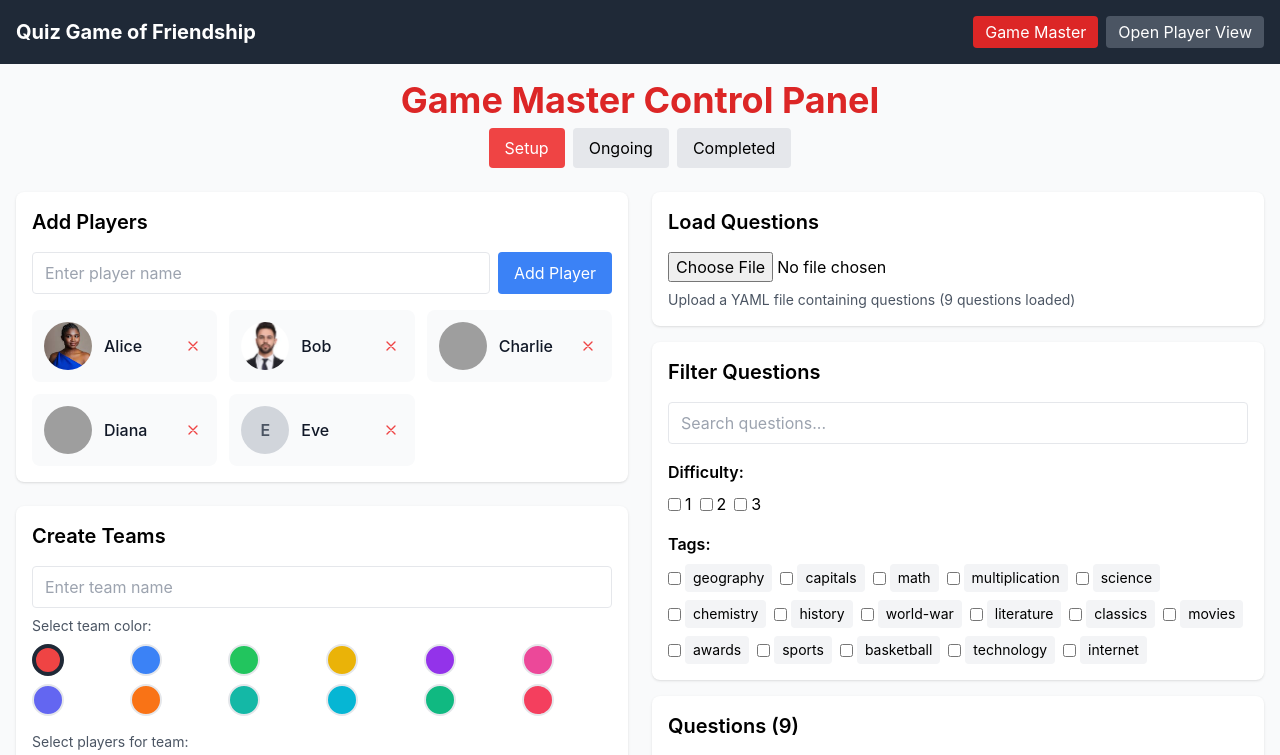
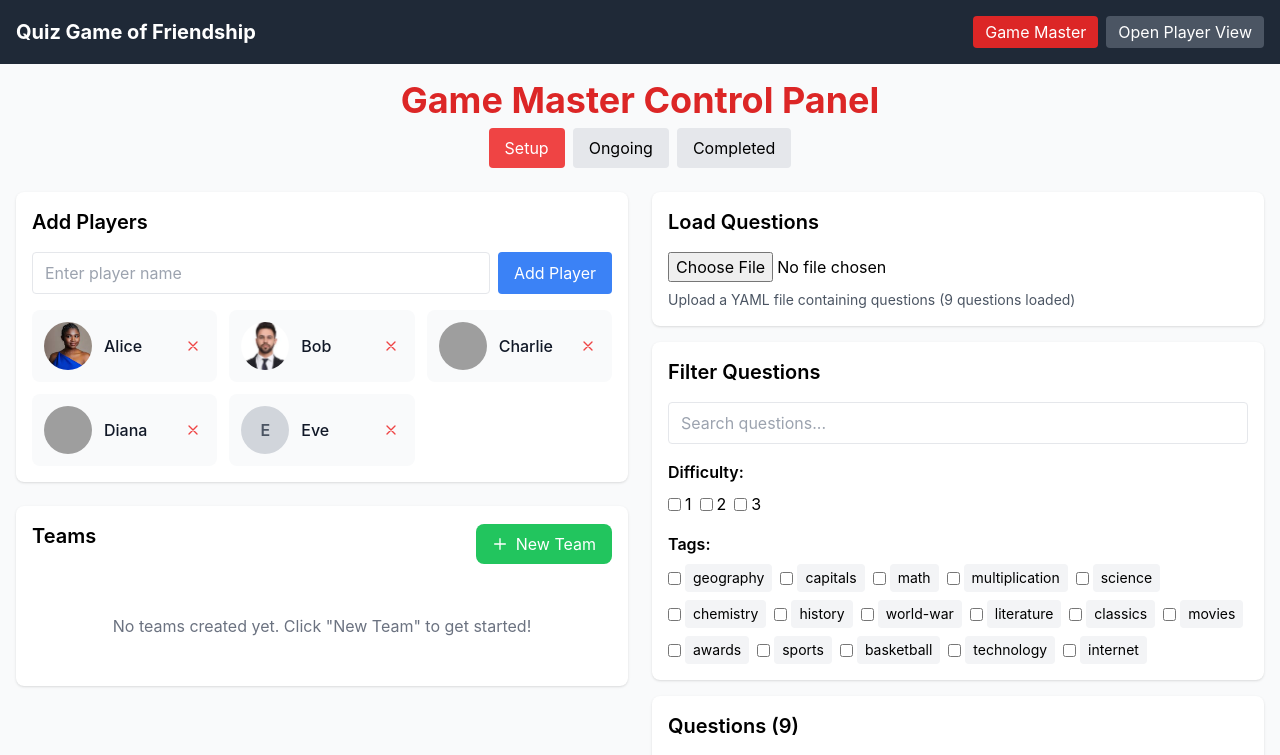
Before and after one commit to Boulkiess/game-of-friendship, a React (Create React App) app: page / in a window 1280 px wide. Shown: the top 755 px of the page. Built offline with nearby package versions, Linux system fonts and the light colour scheme; grey boxes are pictures that could not be loaded.

Commit message:
Add updateTeam functionality to GameContext; implement reducer case and dispatch logic

```diff
--- a/src/components/gamemaster/PlayerSetup.tsx
+++ b/src/components/gamemaster/PlayerSetup.tsx
@@ -1,4 +1,4 @@
-import React, { useState, useEffect } from 'react';
+import React, { useState, useEffect, useMemo } from 'react';
 import { useGame } from '../../context/GameContext';
 import { Player, Team } from '../../types';
 import { usePlayerSetupStyles, TEAM_COLORS } from '../../hooks/useStyles';
@@ -14,26 +14,27 @@ export const PlayerSetup: React.FC = () => {
     removePlayer,
     addTeam,
     removeTeam,
-    updateTeamColor
+    updateTeamColor,
+    updateTeam
   } = useGame();
   const styles = usePlayerSetupStyles();
 
   const [playerName, setPlayerName] = useState('');
-  const [teamName, setTeamName] = useState('');
-  const [selectedPlayers, setSelectedPlayers] = useState<string[]>([]);
-  const [selectedColor, setSelectedColor] = useState(TEAM_COLORS[0].value);
+  const [colorPickerTeamId, setColorPickerTeamId] = useState<string | null>(null);
+
+  // Calculate all assigned players once for all teams
+  const allAssignedPlayers = useMemo(() => {
+    return teams.flatMap(t => t.players.map(p => p.name));
+  }, [teams]);
+
+  // Calculate available players (unassigned to any team)
+  const availablePlayers = useMemo(() => {
+    return players.filter(player => !allAssignedPlayers.includes(player.name));
+  }, [players, allAssignedPlayers]);
 
   // Get used colors to help with selection
   const usedColors = teams.map(team => team.color);
   const availableColors = TEAM_COLORS.filter(color => !usedColors.includes(color.value));
-  const suggestedColor = availableColors.length > 0 ? availableColors[0].value : TEAM_COLORS[0].value;
-
-  // Update suggested color when teams change
-  useEffect(() => {
-    if (!usedColors.includes(selectedColor)) return;
-    const nextAvailable = availableColors[0]?.value || TEAM_COLORS[0].value;
-    setSelectedColor(nextAvailable);
-  }, [teams]);
 
   const handleAddPlayer = () => {
     if (playerName.trim() && !players.find(p => p.name === playerName)) {
@@ -42,34 +43,48 @@ export const PlayerSetup: React.FC = () => {
     }
   };
 
-  const handleCreateTeam = () => {
-    if (teamName.trim() && selectedPlayers.length > 0) {
-      const teamPlayers = players.filter(p => selectedPlayers.includes(p.name));
-      const team: Team = {
-        id: Date.now().toString(),
-        name: teamName.trim(),
-        players: teamPlayers,
-        color: selectedColor
+  const handleCreateNewTeam = () => {
+    const newTeam: Team = {
+      id: Date.now().toString(),
+      name: `New Team (${teams.length + 1})`,
+      players: [],
+      color: availableColors[0]?.value || TEAM_COLORS[0].value
+    };
+    addTeam(newTeam);
+  };
+
+  const handleColorSelect = (teamId: string, color: string) => {
+    updateTeamColor(teamId, color);
+    setColorPickerTeamId(null);
+  };
+
+  const handleAddPlayerToTeam = (teamId: string, player: Player) => {
+    const team = teams.find(t => t.id === teamId);
+    if (team && !team.players.find(p => p.name === player.name)) {
+      const updatedTeam = {
+        ...team,
+        players: [...team.players, player]
       };
-      addTeam(team);
-      setTeamName('');
-      setSelectedPlayers([]);
-      // Auto-select next available color
-      const nextAvailable = TEAM_COLORS.find(color =>
-        !usedColors.includes(color.value) && color.value !== selectedColor
-      );
-      if (nextAvailable) {
-        setSelectedColor(nextAvailable.value);
-      }
+      updateTeam(teamId, updatedTeam);
     }
   };
 
-  const togglePlayerSelection = (playerName: string) => {
-    setSelectedPlayers(prev =>
-      prev.includes(playerName)
-        ? prev.filter(name => name !== playerName)
-        : [...prev, playerName]
-    );
+  const handleRemovePlayerFromTeam = (teamId: string, playerName: string) => {
+    const team = teams.find(t => t.id === teamId);
+    if (team) {
+      const updatedTeam = {
+        ...team,
+        players: team.players.filter(p => p.name !== playerName)
+      };
+      updateTeam(teamId, updatedTeam);
+    }
+  };
+
+  const handleUpdateTeamName = (teamId: string, name: string) => {
+    const team = teams.find(t => t.id === teamId);
+    if (team) {
+      updateTeam(teamId, { ...team, name });
+    }
   };
 
   const renderPlayerCard = (player: Player) => (
@@ -91,6 +106,124 @@ export const PlayerSetup: React.FC = () => {
       </button>
     </div>
   );
+
+  const renderTeamEditor = (team: Team) => {
+    const isColorPickerOpen = colorPickerTeamId === team.id;
+
+    return (
+      <div key={team.id} className={styles.teamItem}>
+        <div className={styles.teamHeader}>
+          <div className="flex items-center space-x-3">
+            <div
+              className={`${styles.teamColorIndicator} cursor-pointer hover:scale-110 transition-transform relative`}
+              style={{ backgroundColor: team.color }}
+              onClick={() => setColorPickerTeamId(isColorPickerOpen ? null : team.id)}
+              title="Click to change color"
+            />
+
+            {/* Color picker dropdown */}
+            {isColorPickerOpen && (
+              <div className="absolute z-10 mt-2 p-2 bg-white border rounded-lg shadow-lg">
+                <div className="grid grid-cols-4 gap-2">
+                  {TEAM_COLORS.map(color => (
+                    <button
+                      key={color.value}
+                      onClick={() => handleColorSelect(team.id, color.value)}
+                      className={`w-8 h-8 rounded-full border-2 cursor-pointer hover:scale-110 transition-transform ${team.color === color.value ? 'border-gray-800' : 'border-gray-300'
+                        }`}
+                      style={{ backgroundColor: color.value }}
+                      title={color.name}
+                      disabled={usedColors.includes(color.value) && color.value !== team.color}
+                    />
+                  ))}
+                </div>
+              </div>
+            )}
+
+            <input
+              type="text"
+              value={team.name}
+              onChange={(e) => handleUpdateTeamName(team.id, e.target.value)}
+              className="text-lg font-semibold bg-transparent border-b border-gray-300 focus:border-blue-500 outline-none flex-1"
+              placeholder="Team name"
+            />
+          </div>
+          <div className="flex items-center space-x-2">
+            <button
+              onClick={() => removeTeam(team.id)}
+              className="text-gray-400 hover:text-red-500 p-1 rounded hover:bg-red-50 transition-colors"
+              title="Remove team"
+            >
+              <svg className="w-5 h-5" fill="none" stroke="currentColor" viewBox="0 0 24 24">
+                <path strokeLinecap="round" strokeLinejoin="round" strokeWidth={2} d="M6 18L18 6M6 6l12 12" />
+              </svg>
+            </button>
+          </div>
+        </div>
+
+        {/* Current Team Members */}
+        <div className="mt-3">
+          <span className="font-medium text-sm text-gray-700">Team Members ({team.players.length}):</span>
+          <div className="flex flex-wrap gap-2 mt-2">
+            {team.players.map(player => (
+              <div
+                key={player.name}
+                className="inline-flex items-center space-x-2 bg-gray-100 px-3 py-2 rounded-lg cursor-pointer hover:bg-red-100 hover:text-red-700 transition-colors"
+                onClick={() => handleRemovePlayerFromTeam(team.id, player.name)}
+                title="Click to remove from team"
+              >
+                <PlayerAvatar player={player} size="small" />
+                <span className="text-sm">{player.name}</span>
+                <svg className="w-3 h-3 text-red-500" fill="none" stroke="currentColor" viewBox="0 0 24 24">
+                  <path strokeLinecap="round" strokeLinejoin="round" strokeWidth={2} d="M6 18L18 6M6 6l12 12" />
+                </svg>
+              </div>
+            ))}
+            {team.players.length === 0 && (
+              <span className="text-sm text-gray-500 italic">No players assigned</span>
+            )}
+          </div>
+        </div>
+
+        {/* Available Players */}
+        {availablePlayers.length > 0 && (
+          <div className="mt-4 p-3 bg-gray-50 rounded-lg">
+            <span className="font-medium text-sm text-gray-700">Available Players (click to add):</span>
+            <div className="flex flex-wrap gap-2 mt-2">
+              {availablePlayers.map(player => (
+                <div
+                  key={`available-${player.name}-${team.id}`}
+                  className="inline-flex items-center space-x-2 bg-white px-3 py-2 rounded-lg cursor-pointer hover:bg-blue-100 hover:text-blue-700 border transition-colors"
+                  onClick={() => handleAddPlayerToTeam(team.id, player)}
+                  title="Click to add to team"
+                >
+                  <PlayerAvatar player={player} size="small" />
+                  <span className="text-sm">{player.name}</span>
+                  <svg className="w-3 h-3 text-green-500" fill="none" stroke="currentColor" viewBox="0 0 24 24">
+                    <path strokeLinecap="round" strokeLinejoin="round" strokeWidth={2} d="M12 4v16m8-8H4" />
+                  </svg>
+                </div>
+              ))}
+            </div>
+          </div>
+        )}
+      </div>
+    );
+  };
+
+  // Close color picker when clicking outside
+  useEffect(() => {
+    const handleClickOutside = (event: MouseEvent) => {
+      if (colorPickerTeamId && !(event.target as Element).closest('.relative')) {
+        setColorPickerTeamId(null);
+      }
+    };
+
+    document.addEventListener('mousedown', handleClickOutside);
+    return () => {
+      document.removeEventListener('mousedown', handleClickOutside);
+    };
+  }, [colorPickerTeamId]);
 
   return (
     <div className={styles.container}>
@@ -120,124 +253,28 @@ export const PlayerSetup: React.FC = () => {
         </div>
       </div>
 
-      {/* Create Teams Section */}
+      {/* Teams Section */}
       <div className={styles.section}>
-        <h3 className={styles.sectionTitle}>Create Teams</h3>
-
-        <div className={styles.playerSelection}>
-          <input
-            type="text"
-            value={teamName}
-            onChange={(e) => setTeamName(e.target.value)}
-            placeholder="Enter team name"
-            className={styles.teamInput}
-          />
-
-          <div className="mb-4">
-            <p className={styles.selectionLabel}>Select team color:</p>
-            <div className={styles.colorPalette}>
-              {TEAM_COLORS.map(color => (
-                <button
-                  key={color.value}
-                  onClick={() => setSelectedColor(color.value)}
-                  className={selectedColor === color.value ? styles.selectedColorOption : styles.colorOption}
-                  style={{ backgroundColor: color.value }}
-                  title={color.name}
-                  disabled={usedColors.includes(color.value)}
-                />
-              ))}
-            </div>
-          </div>
-
-          <div className={styles.playerSelection}>
-            <p className={styles.selectionLabel}>Select players for team:</p>
-            <div className="space-y-2 max-h-48 overflow-y-auto">
-              {players.map(player => {
-                const isSelected = selectedPlayers.includes(player.name);
-
-                return (
-                  <label
-                    key={player.name}
-                    className={`flex items-center p-2 border rounded cursor-pointer transition-colors ${isSelected ? 'bg-blue-100 border-blue-500' : 'hover:bg-gray-50'
-                      }`}
-                  >
-                    <input
-                      type="checkbox"
-                      checked={isSelected}
-                      onChange={() => togglePlayerSelection(player.name)}
-                      className="mr-3"
-                    />
-                    <EntityDisplay
-                      entity={createEntityInfo(player.name, players, teams)}
-                      showType={false}
-                      avatarSize="small"
-                    />
-                  </label>
-                );
-              })}
-            </div>
-          </div>
-
+        <div className="flex items-center justify-between mb-4">
+          <h3 className={styles.sectionTitle}>Teams</h3>
           <button
-            onClick={handleCreateTeam}
-            disabled={!teamName.trim() || selectedPlayers.length === 0}
-            className={styles.createTeamButton}
+            onClick={handleCreateNewTeam}
+            className="px-4 py-2 bg-green-500 text-white rounded-lg hover:bg-green-600 flex items-center space-x-2"
           >
-            Create Team
+            <svg className="w-4 h-4" fill="none" stroke="currentColor" viewBox="0 0 24 24">
+              <path strokeLinecap="round" strokeLinejoin="round" strokeWidth={2} d="M12 4v16m8-8H4" />
+            </svg>
+            <span>New Team</span>
           </button>
         </div>
 
         <div className={styles.teamsList}>
-          {teams.map(team => (
-            <div key={team.id} className={styles.teamItem}>
-              <div className={styles.teamHeader}>
-                <div className="flex items-center space-x-3">
-                  <div
-                    className={styles.teamColorIndicator}
-                    style={{ backgroundColor: team.color }}
-                  />
-                  <EntityDisplay
-                    entity={createEntityInfo(team.name, players, teams)}
-                    showType={false}
-                  />
-                </div>
-                <div className="flex items-center space-x-2">
-                  <select
-                    value={team.color}
-                    onChange={(e) => updateTeamColor(team.id, e.target.value)}
-                    className="text-sm border rounded px-2 py-1"
-                  >
-                    {TEAM_COLORS.map(color => (
-                      <option
-                        key={color.value}
-                        value={color.value}
-                        disabled={usedColors.includes(color.value) && color.value !== team.color}
-                      >
-                        {color.name}
-                      </option>
-                    ))}
-                  </select>
-                  <button
-                    onClick={() => removeTeam(team.id)}
-                    className={styles.removeButton}
-                  >
-                    Remove Team
-                  </button>
-                </div>
-              </div>
-              <div className="mt-2 text-sm text-gray-600">
-                <span className="font-medium">Members:</span>
-                <div className="flex flex-wrap gap-1 mt-1">
-                  {team.players.map(player => (
-                    <span key={player.name} className="inline-flex items-center space-x-1 bg-gray-100 px-2 py-1 rounded text-xs">
-                      <PlayerAvatar player={player} size="small" />
-                      <span>{player.name}</span>
-                    </span>
-                  ))}
-                </div>
-              </div>
-            </div>
-          ))}
+          {teams.map(renderTeamEditor)}
+          {teams.length === 0 && (
+            <p className="text-gray-500 text-center py-8">
+              No teams created yet. Click "New Team" to get started!
+            </p>
+          )}
         </div>
       </div>
     </div>
--- a/src/context/GameContext.tsx
+++ b/src/context/GameContext.tsx
@@ -7,6 +7,7 @@ interface GameContextType extends GameContext {
   removePlayer: (playerName: string) => void;
   addTeam: (team: Team) => void;
   removeTeam: (teamId: string) => void;
+  updateTeam: (teamId: string, updatedTeam: Team) => void;
   loadQuestions: (questions: Question[]) => void;
   setCurrentQuestion: (question: Question | null) => void;
   updateScore: (playerOrTeamName: string, points: number) => void;
@@ -35,6 +36,7 @@ type GameAction =
   | { type: 'REMOVE_PLAYER'; payload: string }
   | { type: 'ADD_TEAM'; payload: Team }
   | { type: 'REMOVE_TEAM'; payload: string }
+  | { type: 'UPDATE_TEAM'; payload: { teamId: string; team: Team } }
   | { type: 'LOAD_QUESTIONS'; payload: Question[] }
   | { type: 'LOAD_INITIAL_PLAYERS'; payload: Player[] }
   | { type: 'SET_CURRENT_QUESTION'; payload: Question | null }
@@ -86,6 +88,13 @@ function gameReducer(state: GameContext, action: GameAction): GameContext {
       return {
         ...state,
         teams: state.teams.filter(t => t.id !== action.payload)
+      };
+    case 'UPDATE_TEAM':
+      return {
+        ...state,
+        teams: state.teams.map(team =>
+          team.id === action.payload.teamId ? action.payload.team : team
+        )
       };
     case 'LOAD_QUESTIONS':
       return { ...state, questions: action.payload };
@@ -207,6 +216,10 @@ export const GameProvider: React.FC<{ children: ReactNode }> = ({ children }) =>
 
   const removeTeam = (teamId: string) => {
     dispatch({ type: 'REMOVE_TEAM', payload: teamId });
+  };
+
+  const updateTeam = (teamId: string, updatedTeam: Team) => {
+    dispatch({ type: 'UPDATE_TEAM', payload: { teamId, team: updatedTeam } });
   };
 
   const loadQuestions = (questions: Question[]) => {
@@ -338,6 +351,7 @@ export const GameProvider: React.FC<{ children: ReactNode }> = ({ children }) =>
     removePlayer,
     addTeam,
     removeTeam,
+    updateTeam,
     loadQuestions,
     setCurrentQuestion,
     updateScore,
```
